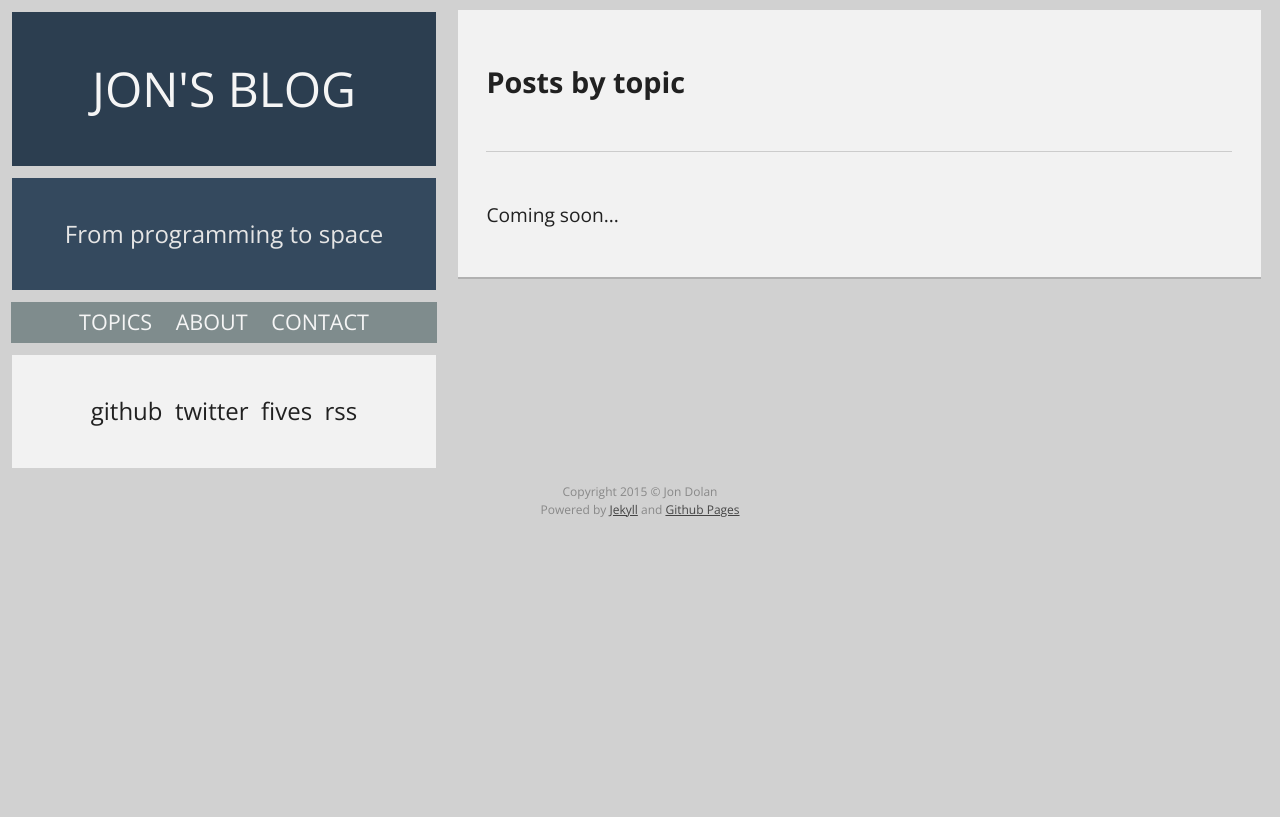
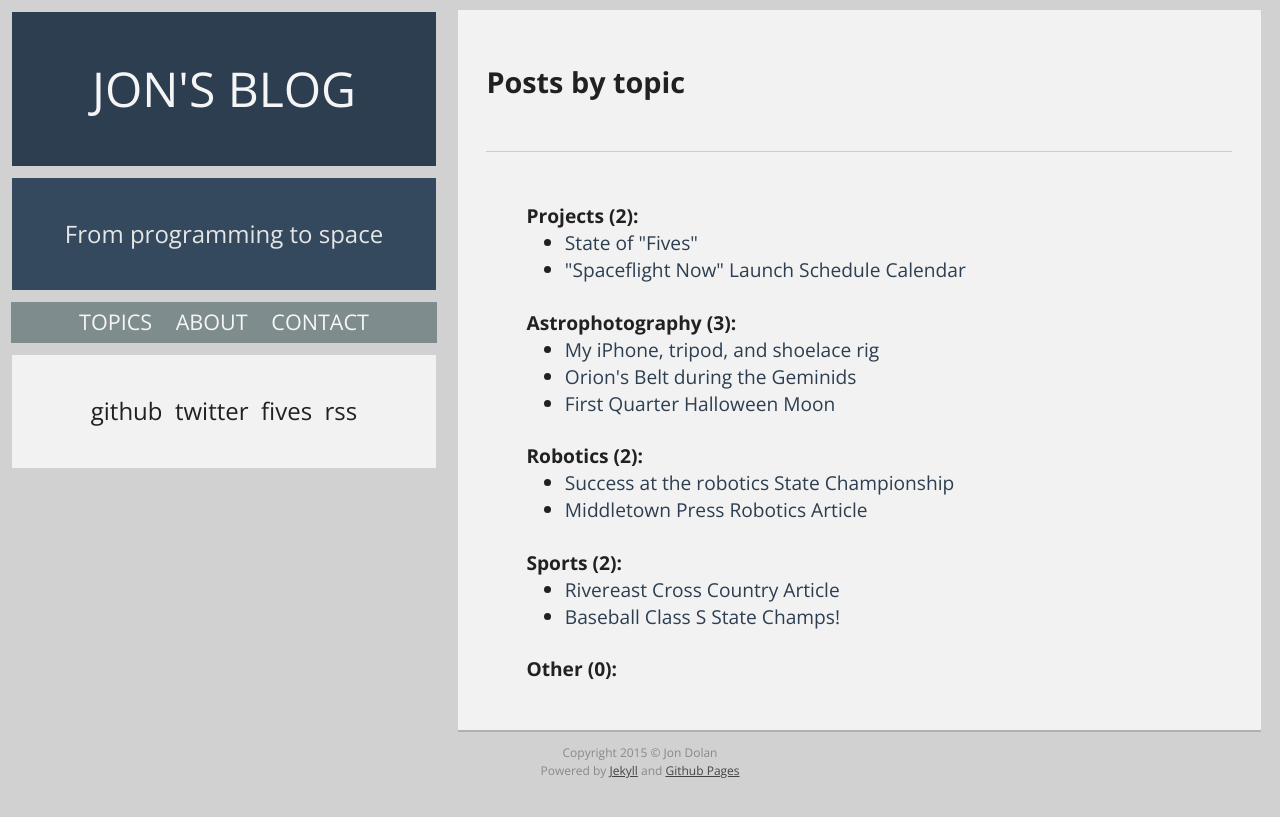
Before and after one commit to jondolan/jondolan.github.io, a Jekyll site: the page built from topics/index.html, in a window 1280 px wide. Shown: the top 817 px of the page. Built offline with Jekyll 4.4.1, drawn with Linux system fonts in a browser that asks for light colours; Markdown is read by kramdown in place of the engine named in the settings.

Commit message:
Updated topics page, changed styles, added sitemap gem to config, and renamed posts

```diff
--- a/_config.yml
+++ b/_config.yml
@@ -1,7 +1,10 @@
 # General
 name: "Jon's Blog"
 description: "From programming to space"
-url: http://jondolan.me
+url: http://www.jondolan.me
+
+# categories list so they show up in the order I want in the topics page
+categorylist: [projects, astrophotography, robotics, sports, other]
 
 markdown: redcarpet
 highlighter: pygments
@@ -19,3 +22,6 @@ homepage: "http://www.jondolan.me"
 ds2114s: '<a href="http://www.meade.com/product_pages/starter_scopes/ds_series/ds_2114.php" target="_blank">Meade DS-2114S telescope (1000mm focal length, focal ratio 8.8)</a>'
 procam: '<a href="http://procamapp.com/Home.html" target="_blank">ProCam 2 app</a>'
 slowcam: '<a href="https://itunes.apple.com/us/app/slow-shutter-cam-long-exposure/id357404131?mt=8" target="_blank">Slow Shutter Cam app</a>'
+
+gems:
+  - jekyll-sitemap
--- a/_posts/2014-04-23-robotics-article.markdown
+++ b/_posts/2014-04-23-starting-robotics-article.markdown
@@ -7,7 +7,7 @@ tags: news
 ---
 
 The "Cybernetics" robotics team I founded was featured in a Middletown Press article. ...more...
-The team didn't compete the first year because we did not get off the ground quick enough. (<a href="{% post_url 2015-03-08-robotics-state-championship %}">update!</a>)
+The team didn't compete the first year because we did not get off the ground quick enough. (<a href="{% post_url 2015-03-08-2014-robotics-state-championship %}">update!</a>)
 
 <a href = "http://www.middletownpress.com/social-affairs/20140423/portland-high-students-launch-robotics-team-with-big-hopes-for-future" target = "_blank">"Portland High students launch robotics team with big hopes for future"</a>
 
--- a/css/main.css
+++ b/css/main.css
@@ -22,6 +22,11 @@
 /* ------------------------------------------------------------------------
 -  The basics. -
 -------------------------------------------------------------------------*/
+
+html {
+    overflow: -moz-scrollbars-vertical;
+    overflow-y: scroll;
+}
 
 html, body {
     background: #d1d1d1;
@@ -138,6 +143,10 @@ article p a {
     position: absolute;
     right: 0.75em;
     top: 0.75em;
+}
+
+.category a {
+    color: #ccc;
 }
 
 
@@ -330,3 +339,14 @@ table {
     .social { text-align: center; }
     .social li { display: block; width: 100%; }
 }
+
+/* ------------------------------------------------------------------------
+- CSS for the Topics page -
+-------------------------------------------------------------------------*/
+.category-label {
+    padding-bottom: 0;
+    margin-bottom: 0;
+}
+.category-post {
+    margin-left: 2em;
+}
--- a/index.html
+++ b/index.html
@@ -7,7 +7,7 @@ layout: default
     {% for post in paginator.posts %}
         <article class="module color-3">
                 <h2><a href="{{ site.url }}{{ post.url }}" title="{{ post.title }}">{{ post.title }}</a></h2>
-                <span class="category">{{ post.categories }}</span>
+                <span class="category"><a href = "{{ site.url }}/topics#{{ post.categories }}">{{ post.categories }}</a></span>
                 <small class="smalldate">{{ post.date | date: "%A, %B %-d, %Y" }}</small>
                 <p>{% if post.description %}{{ post.description }}{% else %}{{ post.excerpt | strip_html | split: '...more...' | first }}{% endif %}</p>
        </article>
--- a/topics/index.html
+++ b/topics/index.html
@@ -5,6 +5,16 @@ layout: default
     <article class="module color-3">
             <h1>Posts by topic</h1>
             <hr>
-            <p>Coming soon...</p>
+            {% for category in site.categorylist %}
+            <ul>
+                {% assign cat = site.categories[category] %}
+                <h4 class = "category-label" id = "{{ category }}">{{ category | capitalize }} ({{ cat | size }}):</h4>
+                {% for post in cat %}
+                    {% if post.url %}
+                        <li class = "category-post"><a href="{{ post.url }}">{{ post.title }}</a></li>
+                    {% endif %}
+                {% endfor %}
+            </ul>
+            {% endfor %}
     </article>
 </div>
```
Also changed, not shown: _posts/2014-06-14-2014-baseball-championship.markdown (renamed from _posts/2014-06-14-baseball-championship.markdown), _posts/2014-10-31-2014-halloween-moon.markdown (renamed from _posts/2014-10-31-moon.markdown), _posts/2014-12-05-senior-success-xc-article.markdown (renamed from _posts/2014-12-05-xc-article.markdown), _posts/2014-12-13-orion-during-2014-geminids.markdown (renamed from _posts/2014-12-13-orion-constellation.markdown), _posts/2015-01-13-iphone-tripod-gear.markdown (renamed from _posts/2015-01-13-iphone-tripod.markdown), _posts/2015-03-08-2014-robotics-state-championship.md (renamed from _posts/2015-03-08-robotics-state-championship.md), _posts/2015-03-11-state-of-fives-early-2015.md (renamed from _posts/2015-03-11-fives-early-2015.md).
